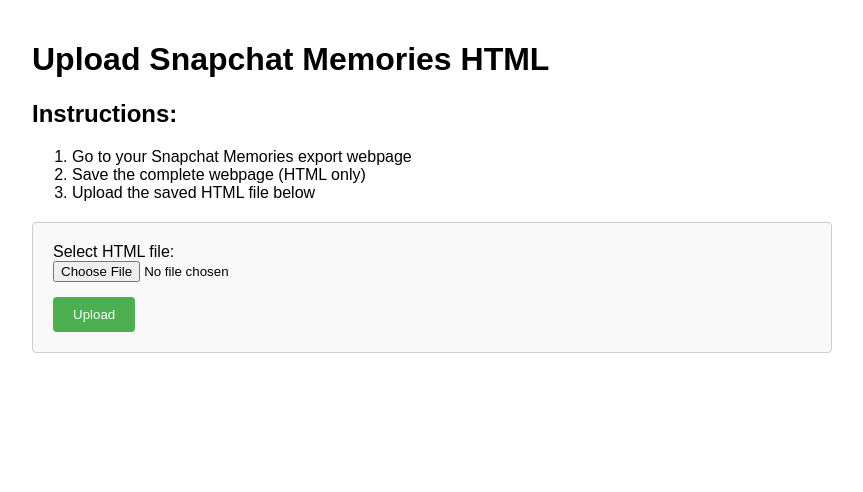
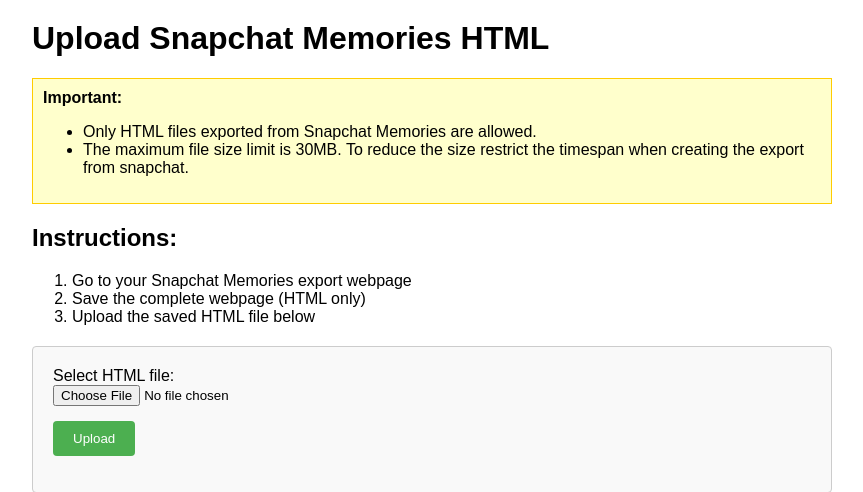
Before and after one commit to Kn0rk3/memories_bulk_downloader, a Django app: page / in a window 1280 px wide. Shown: the top 492 px of the page, without its empty margins (208-1071 px from the left). Run offline with Django 5.2, Linux system fonts and the light colour scheme.

Commit message:
added measures to harden the app

```diff
--- a/snapchat_downloader/downloader/templates/downloader/download.html
+++ b/snapchat_downloader/downloader/templates/downloader/download.html
@@ -150,7 +150,7 @@
                 <ul style="margin-bottom: 0;">
                     <li>Go to Edge Settings (... menu) → Privacy, search and services</li>
                     <li>Under "Tracking prevention", set it to "Balanced" or "Basic"</li>
-                    <li>If you prefer to keep Strict tracking prevention, use the ZIP download option instead</li>
+                    <!-- <li>If you prefer to keep Strict tracking prevention, use the ZIP download option instead</li> -->
                 </ul>
             </div>
         </div>
@@ -180,7 +180,7 @@
 
             <!-- Right side: ZIP download -->
             <div class="download-button-container">
-                <button id="zipDownloadButton" class="download-button">
+                <button disabled id="zipDownloadButton" class="download-button">
                     <strong>Download as ZIP Files</strong><br>
                     <span style="font-size: 0.9em">Organized by month, requires server processing</span>
                 </button>
--- a/snapchat_downloader/downloader/templates/downloader/upload.html
+++ b/snapchat_downloader/downloader/templates/downloader/upload.html
@@ -1,4 +1,3 @@
-<!DOCTYPE html>
 <html>
 <head>
     <title>Upload Snapchat Memories HTML</title>
@@ -34,10 +33,24 @@
         button:hover {
             background-color: #45a049;
         }
+        .warning {
+            background-color: #ffffcc;
+            border: 1px solid #ffcc00;
+            padding: 10px;
+            margin-bottom: 20px;
+        }
     </style>
 </head>
 <body>
     <h1>Upload Snapchat Memories HTML</h1>
+
+    <div class="warning">
+        <strong>Important:</strong>
+        <ul>
+            <li>Only HTML files exported from Snapchat Memories are allowed.</li>
+            <li>The maximum file size limit is 30MB. To reduce the size restrict the timespan when creating the export from snapchat.</li>
+        </ul>
+    </div>
 
     <div class="instructions">
         <h2>Instructions:</h2>
--- a/snapchat_downloader/downloader/urls.py
+++ b/snapchat_downloader/downloader/urls.py
@@ -5,5 +5,5 @@ urlpatterns = [
     path('', views.upload, name='upload'),
     path('download/', views.download, name='download'),
     path('download-file/', views.download_file, name='download-file'),
-    path('batch-download/', views.batch_download, name='batch_download'),
+    #path('batch-download/', views.batch_download, name='batch_download'),
 ]
--- a/snapchat_downloader/downloader/views.py
+++ b/snapchat_downloader/downloader/views.py
@@ -13,6 +13,7 @@ import base64
 import os
 import psutil
 from concurrent.futures import ThreadPoolExecutor, as_completed
+
 
 def determine_worker_count():
     # Base worker count on logical cores
@@ -37,45 +38,68 @@ def determine_worker_count():
     return worker_count
 
 def upload(request):
+
     if request.method == 'POST' and request.FILES.get('html_file'):
         html_file = request.FILES['html_file']
-        soup = BeautifulSoup(html_file, 'html.parser')
 
-        # Parse the HTML and extract the download links
-        links = soup.find_all('a', href=re.compile(r'javascript:downloadMemories'))
+        # Validate file type using both extension and content check
+        if not html_file.name.endswith('.html'):
+            return HttpResponse("Invalid file type. Only HTML files are allowed.", status=400)
 
-        # Group the links by year and month
-        grouped_links = {}
-        for link in links:
-            date_time_element = link.find_previous('td', text=re.compile(r'\d{4}-\d{2}-\d{2} \d{2}:\d{2}:\d{2} UTC'))
-            if date_time_element:
-                date_time = date_time_element.text.strip()
-                year, month = date_time[:4], date_time[5:7]
-                if year not in grouped_links:
-                    grouped_links[year] = {}
-                if month not in grouped_links[year]:
-                    grouped_links[year][month] = []
-                # Add data-yearmonth attribute to the link
-                grouped_links[year][month].append(f'<a href="{link["href"]}" data-yearmonth="{year}-{month}">{link.text}</a>')
-            else:
-                print(f"Warning: Date and time not found for link: {link}")
+        # Read a small chunk to check if it looks like HTML
+        sample = html_file.read(1024).decode('utf-8').lower().strip()
+        html_file.seek(0)  # Reset file pointer
 
-        # Count the number of media files for each month
-        links_count = {}
-        for year, months in grouped_links.items():
-            links_count[year] = {}
-            for month, links in months.items():
-                links_count[year][month] = len(links)
+        if not sample.startswith('<!doctype html') and not sample.startswith('<html'):
+            return HttpResponse("Invalid file content. File must be valid HTML.", status=400)
 
-        # Store the grouped_links and links_count in the session
-        request.session['grouped_links'] = grouped_links
-        request.session['links_count'] = links_count
+        # Limit file size to 30MB
+        file_size_limit = 30 * 1024 * 1024  # 30MB in bytes
+        if html_file.size > file_size_limit:
+            return HttpResponse("File size exceeds the limit of 30MB.", status=400)
 
-        template = loader.get_template('downloader/download.html')
-        context = {
-            'links_count': links_count,
-        }
-        return HttpResponse(template.render(context, request))
+        try:
+            # Parse the sanitized HTML with BeautifulSoup
+            soup = BeautifulSoup(html_file, 'html.parser')
+
+            # Parse the HTML and extract the download links
+            links = soup.find_all('a', href=re.compile(r'javascript:downloadMemories'))
+
+            # Group the links by year and month
+            grouped_links = {}
+            for link in links:
+                date_time_element = link.find_previous('td', text=re.compile(r'\d{4}-\d{2}-\d{2} \d{2}:\d{2}:\d{2} UTC'))
+                if date_time_element:
+                    date_time = date_time_element.text.strip()
+                    year, month = date_time[:4], date_time[5:7]
+                    if year not in grouped_links:
+                        grouped_links[year] = {}
+                    if month not in grouped_links[year]:
+                        grouped_links[year][month] = []
+                    # Add data-yearmonth attribute to the link
+                    grouped_links[year][month].append(f'<a href="{link["href"]}" data-yearmonth="{year}-{month}">{link.text}</a>')
+                else:
+                    print(f"Warning: Date and time not found for link: {link}")
+
+            # Count the number of media files for each month
+            links_count = {}
+            for year, months in grouped_links.items():
+                links_count[year] = {}
+                for month, links in months.items():
+                    links_count[year][month] = len(links)
+
+            # Store the grouped_links and links_count in the session
+            request.session['grouped_links'] = grouped_links
+            request.session['links_count'] = links_count
+
+            template = loader.get_template('downloader/download.html')
+            context = {
+                'links_count': links_count,
+            }
+            return HttpResponse(template.render(context, request))
+
+        except Exception as e:
+                return HttpResponse(f"Error parsing HTML file: {str(e)}", status=400)
 
     return render(request, 'downloader/upload.html')
 
@@ -174,6 +198,7 @@ def download_file(request):
 
     return JsonResponse({'error': 'Invalid request method'}, status=400)
 
+'''
 @csrf_exempt
 def batch_download(request):
     if request.method == 'POST':
@@ -252,3 +277,4 @@ def download_single_file(url):
             }
 
     return {'success': False, 'error': 'Download failed'}
+    '''
```
Also changed, not shown: snapchat_downloader/downloader/static/downloader/js/download.js (+10 -4 lines), README.md.
